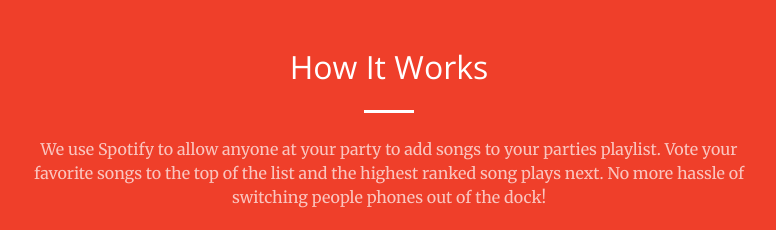
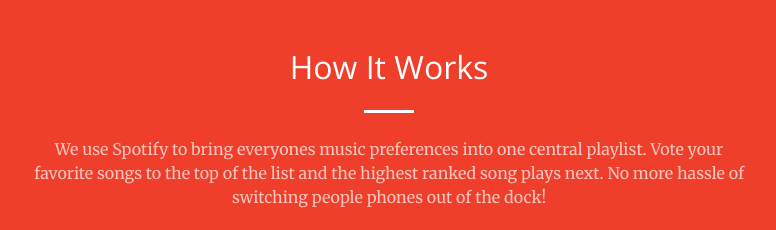
Before and after one commit to cocoztho000/pktdj-website, a plain HTML site: page index.html in a window 1280 px wide. Shown: the part 880-1110 px from the top of the page, 251-1027 px from the left. Drawn offline with nearby package versions, Linux system fonts and the light colour scheme.

Commit message:
fix metadata

```diff
--- a/index.html
+++ b/index.html
@@ -3,8 +3,9 @@
    <head>
       <meta charset="utf-8">
       <meta name="viewport" content="width=device-width, initial-scale=1, shrink-to-fit=no">
-      <meta name="description" content="">
-      <meta name="author" content="">
+      <meta name="description" content="We use Spotify to bring everyones music preferences into one central playlist. Vote your favorite songs to the top of the list and the highest ranked song plays next. No more hassle of switching people phones out of the dock!">
+      <meta name="keywords" content="pocket dj, pktdj, pktdj.com, party, music">
+      <meta name="author" content="Thomas Cocozzello">
       <title>pktDJ</title>
       <!-- Bootstrap core CSS -->
       <link rel="icon" href="img/url_small.png">
@@ -64,7 +65,7 @@
                <div class="col-lg-8 mx-auto text-center">
                   <h2 class="section-heading text-white">How It Works</h2>
                   <hr class="light my-4">
-                  <p class="text-faded mb-4">We use Spotify to allow anyone at your party to add songs to your parties playlist. Vote your favorite songs to the top of the list and the highest ranked song plays next. No more hassle of switching people phones out of the dock!</p>
+                  <p class="text-faded mb-4">We use Spotify to bring everyones music preferences into one central playlist. Vote your favorite songs to the top of the list and the highest ranked song plays next. No more hassle of switching people phones out of the dock!</p>
                   <a class="btn btn-light btn-xl js-scroll-trigger" href="#download">Get Started!</a>
                </div>
             </div>
```
